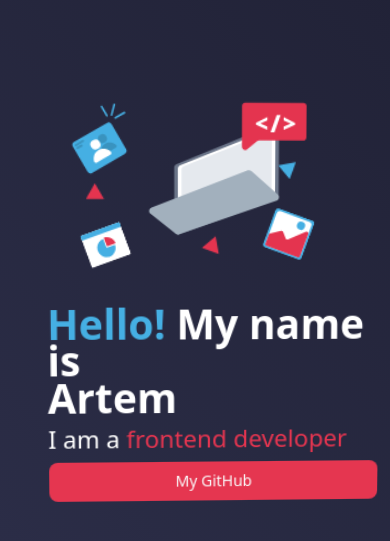
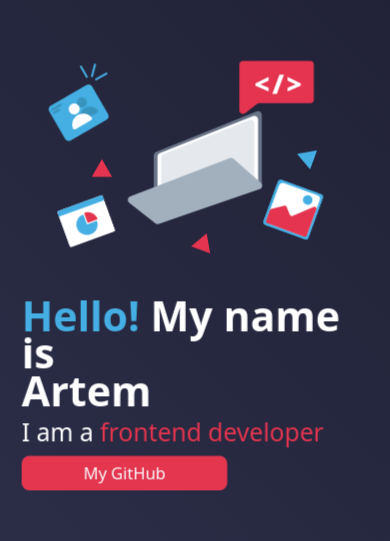
Before and after one commit to nakle1ka/portfolio, a Next.js app: page / in a window 390 px wide. Shown: the part 125-666 px from the top of the page. Built offline with nearby package versions, Linux system fonts and the light colour scheme.

Commit message:
правки

```diff
--- a/package.json
+++ b/package.json
@@ -25,6 +25,7 @@
     "@types/node": "^20",
     "@types/react": "^19",
     "@types/react-dom": "^19",
+    "@types/react-typing-effect": "^2.0.7",
     "eslint": "^9",
     "eslint-config-next": "15.2.4",
     "tailwindcss": "^4",
--- a/src/app/globals.css
+++ b/src/app/globals.css
@@ -198,3 +198,9 @@ body {
 
   --sidebar-ring: oklch(0.556 0 0);
 }
+
+@media (max-width: 680px) {
+  html {
+    font-size: 14px;
+  }
+}
--- a/src/components/container/container.module.css
+++ b/src/components/container/container.module.css
@@ -3,7 +3,6 @@
     height: 100%;
     margin: 0 auto;
     max-width: var(--desktop-width);
-    padding: 0 50px;
 }
 
 @media (max-width: 670px) {
--- a/src/modules/greeting/components/layer/layer.module.css
+++ b/src/modules/greeting/components/layer/layer.module.css
@@ -29,7 +29,7 @@
     grid-template-rows: 1fr;
 }
 
-@media (max-width: 1280px) {
+@media (max-width: 1200px) {
     .content {
         grid-template-columns: 1fr;
         grid-template-rows: 1fr 1fr;
--- a/src/modules/greeting/greeting.module.css
+++ b/src/modules/greeting/greeting.module.css
@@ -1,6 +1,6 @@
 .greeting {
     --image-section-height: 690px;
-    width: 100vw;
+    width: 100%;
     height: 100vh;
     padding: 0 10vw;
     overflow: hidden;
@@ -8,7 +8,6 @@
 
 .layers {
     perspective: 1000px;
-    /* overflow: hidden; */
 
     width: 100%;
     height: 100%;
@@ -18,9 +17,6 @@
     width: 100%;
     height: 100%;
     transform-style: preserve-3d;
-    transform: rotateX(var(--move-y)) rotateY(var(--move-x));
-    transition: transform 1.5s cubic-bezier(.05, .5, 0, 1);
-    will-change: transform;
 }
 
 .textContainer {
@@ -59,7 +55,9 @@
 }
 
 .button {
-    width: 300px;
+    width: calc(var(--index) * 10);
+    height: calc(var(--index) * 1.5);
+    font-size: calc(var(--index) * 0.8);
 }
 
 .laptop {
@@ -138,6 +136,7 @@
     width: 100%;
     aspect-ratio: 4 / 3;
     position: relative;
+    max-height: 60vh;
 }
 
 #contentCanvas {
@@ -146,7 +145,19 @@
     justify-content: center;
 }
 
-@media (max-width: 1280px) {
+@media (hover:hover) {
+    .layersContainer {
+        transform: rotateX(var(--move-y)) rotateY(var(--move-x));
+        transition: transform 1.5s cubic-bezier(.05, .5, 0, 1);
+        will-change: transform;
+    }
+}
+
+@media (max-width: 1200px) {
+    .greeting {
+        padding: 0 5vw;
+    }
+
     .textContainer {
         align-items: start;
         justify-content: center;
@@ -160,10 +171,28 @@
         font-size: calc(var(--index) * 1.8);
     }
 
+    .button {
+        width: calc(var(--index) * 15);
+        height: calc(var(--index) * 2.5);
+        font-size: calc(var(--index) * 1.2);
+    }
+
     .fullSize {
         grid-column: 1 / 2;
         grid-row: 1 / 2;
         align-items: end;
         justify-content: center;
     }
+
+    #bluePolygon {
+        top: 50%;
+        left: 75%;
+    }
+    #redPolygon1 {
+        top: 55%;
+        left: 25%;
+    }
+    #redPolygon2 {
+        top: 80%;
+    }
 }
--- a/src/modules/greeting/greeting.tsx
+++ b/src/modules/greeting/greeting.tsx
@@ -2,22 +2,26 @@
 
 import { useEffect } from 'react';
 import { useMouse } from './hooks/useMouse';
+
 import { Layer } from './components/layer/layer';
+import { Button } from '@/components/ui/button';
+
 import styles from './greeting.module.css';
-import { Button } from '@/components/ui/button';
 
 type Props = {
 
 }
 
+
+// TODO добавить анимации
 export const Greeting: React.FC<Props> = () => {
     const { x, y } = useMouse();
 
     useEffect(() => {
         Object.assign(document.documentElement, {
             style: `
-                --move-x: ${(x - window.innerHeight / 2) * -0.005}deg;
-                --move-y: ${(y - window.innerHeight / 2) * 0.01}deg;
+                --move-x: ${(x - window.innerHeight / 2) * -(10 / window.innerWidth)}deg;
+                --move-y: ${(y - window.innerHeight / 2) * (11 / window.innerHeight)}deg;
             `
         })
     }, [x, y]);
@@ -34,12 +38,10 @@ export const Greeting: React.FC<Props> = () => {
                             <div className={styles.text}>
                                 <h2 className={styles.title}><span>Hello!</span> My name is <br /> Artem</h2>
                                 <p className={styles.desc}>I am a <span>frontend developer</span></p>
-                                {/* TODO заменить кнопку */}
 
                                 <Button asChild className={styles.button}>
                                     <a href="#">My GitHub</a>
                                 </Button>
-
                             </div>
                         </div>
 
```
Also changed, not shown: 1 other file (tests, documents, lock files or other folders).
